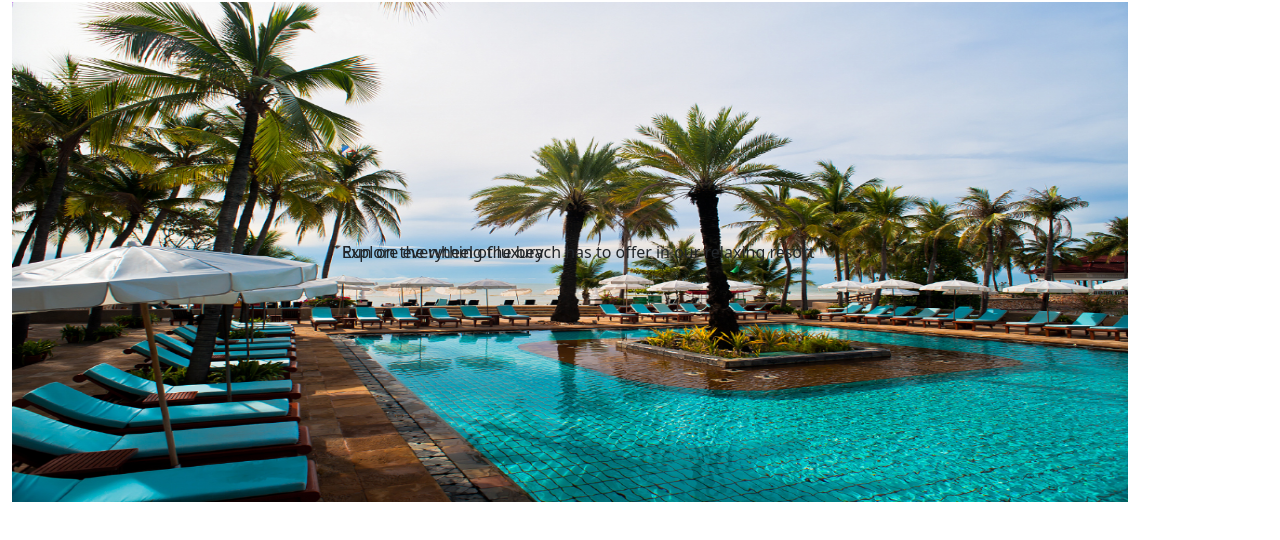
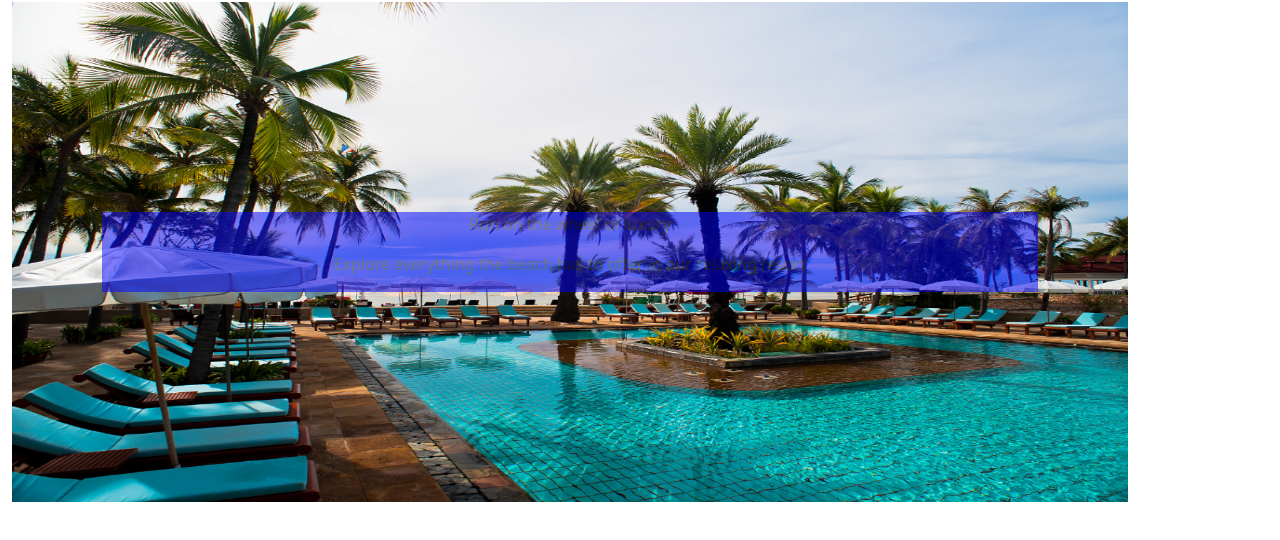
Before and after one commit to JLamzon/LamzonJ-HamsterHotel, a plain HTML site: page index.html in a window 1280 px wide. Shown: the part 138-678 px from the top of the page. Drawn offline with nearby package versions, Linux system fonts and the light colour scheme.

Commit message:
pool text

```diff
--- a/css/styles.css
+++ b/css/styles.css
@@ -44,14 +44,25 @@ height: 500px;
 .hover {
     position: absolute;
     top: 0;
-    left: 30%;
-    right: 0;
+    left: 10%;
+    right: 10%;
     bottom: 0;
-    background-color: rgba(0, 188, 212, 0);
+    background-color: rgba(54, 25, 25, .00004);
     transition: background-color 0.5s;
 }
 
-.hover:hover {
+.pool-text
+{
+    display: flex;
+    justify-content: center;
+}
+
+.pool-text-bg-color
+{
+    background-color: blue;
+    opacity: 50%;
+}
+/* .hover:hover {
     background-color: rgba(0, 188, 212, 0.8);
-    /* You can tweak with other background properties too (ie: background-image)...*/
-}
+    /* You can tweak with other background properties too (ie: background-image)...
+} */
--- a/index.html
+++ b/index.html
@@ -32,10 +32,14 @@
         <div class="container wrapper">
             <img class="pool-image w-100" src="./assets/header.jpg" alt="picture of a pool">
             <div class="row image-quote hover">
-                <div>Run on the wheel of luxury</div>
+                <div class="pool-text-bg-color">
+                <div class="pool-text"><p>Run on the wheel of luxury</p></div>
+                <div class="pool-text"><p>Explore everything the beach has to offer in our relaxing resort</p></div>
+                </div>
             </div>
+            <br>
             <div class="row image-quote hover">
-                <div>Explore everything the beach has to offer in our relaxing resort</div>
+
             </div>
             </div>
         </div>
```
